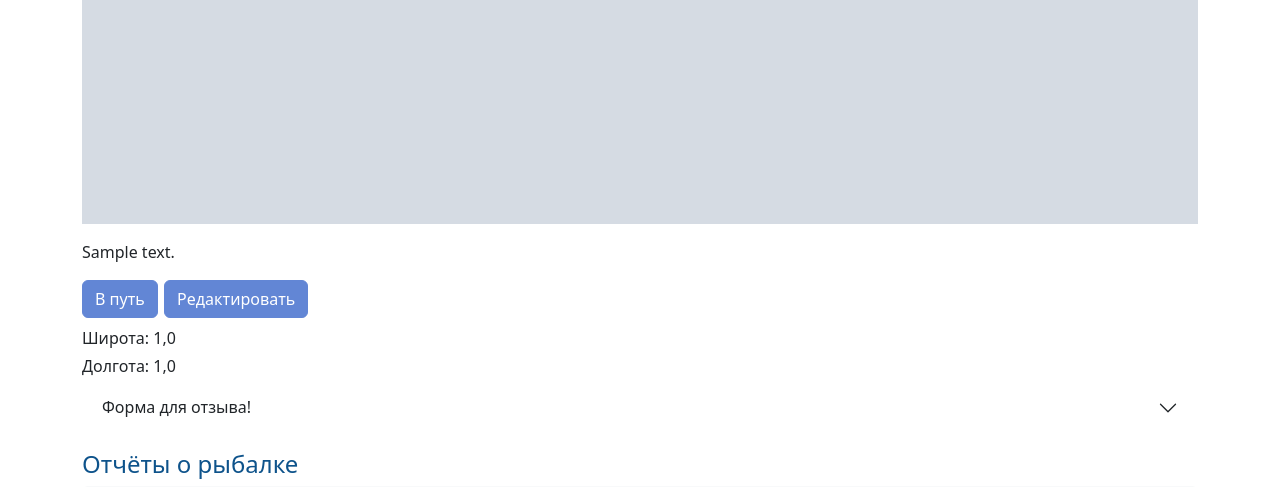
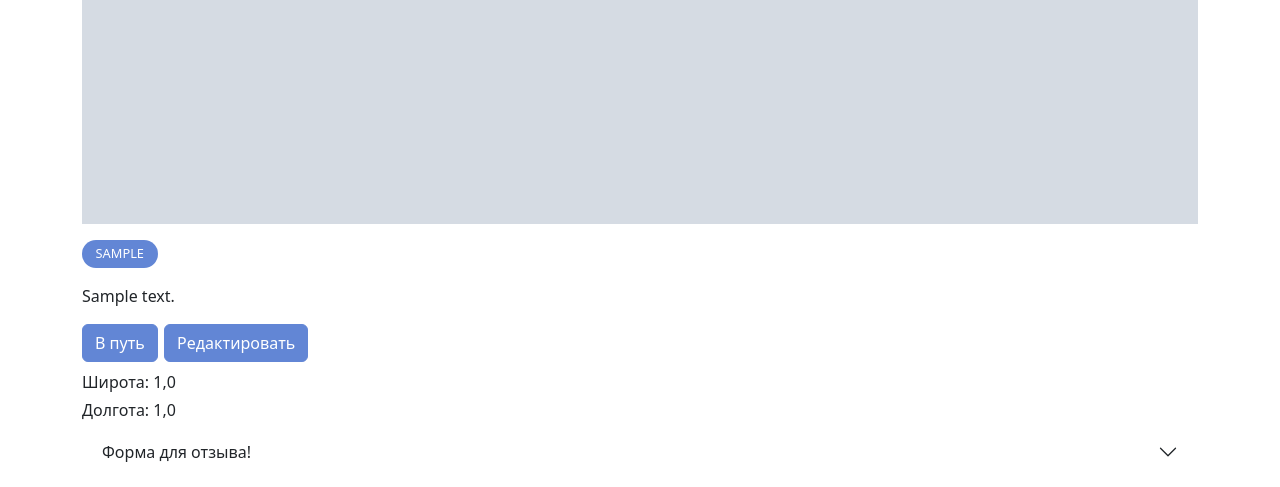
Before and after one commit to EgorDikanskiy/FishPlace, a Django app: page /catalog/1/ in a window 1280 px wide. Shown: the part 728-1215 px from the top of the page. Run offline with Django 4.2, Linux system fonts and the light colour scheme; tables that the repository leaves empty hold one stand-in row (values such as "Sample post"); grey boxes marked "Sample" are stand-in pictures; parts of the project's set-up code (start-up, migrations or seed data) failed here and were passed over; some libraries are stand-ins or nearby versions.

Commit message:
add_tags_and_fix

```diff
--- a/OnTheHook/catalog/admin.py
+++ b/OnTheHook/catalog/admin.py
@@ -35,10 +35,12 @@ class SpotAdmin(admin.ModelAdmin):
         catalog.models.Spot.lat.field.name,
         catalog.models.Spot.lon.field.name,
         catalog.models.Spot.region.field.name,
+        catalog.models.Spot.tags.field.name,
         catalog.models.Spot.status_free.field.name,
         catalog.models.Spot.date_created.field.name,
     )
     readonly_fields = (catalog.models.Spot.date_created.field.name,)
+    filter_horizontal = (catalog.models.Spot.tags.field.name,)
 
     list_display = (
         catalog.models.Spot.name.field.name,
@@ -67,3 +69,4 @@ class SpotAdmin(admin.ModelAdmin):
 
 
 admin.site.register(catalog.models.Region)
+admin.site.register(catalog.models.FishTag)
--- a/OnTheHook/catalog/api.py
+++ b/OnTheHook/catalog/api.py
@@ -6,7 +6,7 @@ __all__ = []
 
 
 class CatalogViewSet(viewsets.ModelViewSet):
-    queryset = models.Spot.objects.all()
+    queryset = models.Spot.objects.filter(is_active=True)
     permission_classes = [permissions.AllowAny]
     serializer_class = serializers.CatalogSerializer
 
--- a/OnTheHook/catalog/forms.py
+++ b/OnTheHook/catalog/forms.py
@@ -1,9 +1,11 @@
-from ckeditor.widgets import CKEditorWidget
 from django import forms
+from django.contrib.admin.widgets import FilteredSelectMultiple
 
 from catalog.models import Spot
 
 __all__ = []
+
+from django_filters import widgets
 
 
 class SpotForm(forms.ModelForm):
@@ -25,6 +27,5 @@ class SpotForm(forms.ModelForm):
             Spot.user.field.name,
             Spot.date_created.field.name,
             Spot.is_active.field.name,
+            Spot.tags.field.name,
         )
-
-        widgets = {Spot.text.field.name: CKEditorWidget()}
--- a/OnTheHook/catalog/models.py
+++ b/OnTheHook/catalog/models.py
@@ -34,6 +34,20 @@ class Region(models.Model):
 
     def __str__(self):
         return self.region
+
+
+class FishTag(models.Model):
+    tag = models.TextField(
+        verbose_name='тег',
+        unique=True,
+    )
+
+    class Meta:
+        verbose_name = 'тег'
+        verbose_name_plural = 'теги'
+
+    def __str__(self):
+        return self.tag
 
 
 class Spot(models.Model):
@@ -85,6 +99,11 @@ class Spot(models.Model):
         null=True,
         default=False,
     )
+    tags = models.ManyToManyField(
+        FishTag,
+        verbose_name='Tags',
+        help_text='Выберите или добавьте тег',
+    )
 
     class Meta:
         ordering = ("region",)
@@ -93,21 +112,21 @@ class Spot(models.Model):
 
     def clean(self) -> None:
         if (
-            not self.id
-            and Spot.objects.filter(
-                lat__gt=self.lat - 0.005,
-                lat__lt=self.lat + 0.005,
-                lon__gt=self.lon - 0.005,
-                lon__lt=self.lon + 0.005,
-            ).exists()
+                not self.id
+                and Spot.objects.filter(
+            lat__gt=self.lat - 0.005,
+            lat__lt=self.lat + 0.005,
+            lon__gt=self.lon - 0.005,
+            lon__lt=self.lon + 0.005,
+        ).exists()
         ):
             raise ValidationError("Объект уже существует")
         return super().clean()
 
     def save(
-        self,
-        *args,
-        **kwargs,
+            self,
+            *args,
+            **kwargs,
     ):
         return super().save(*args, **kwargs)
 
--- a/OnTheHook/catalog/views.py
+++ b/OnTheHook/catalog/views.py
@@ -155,7 +155,6 @@ class CreateFishingPlaceView(View, FormMixin):
             None,
             instance=self.request.user,
         )
-
         return render(request, "catalog/create.html", self.context)
 
     def form_valid(self, form):
--- a/OnTheHook/static_dev/css/style.css
+++ b/OnTheHook/static_dev/css/style.css
@@ -50,6 +50,17 @@
   object-fit: cover;
 }
 
+.tag {
+  padding: 0.3rem 0.85rem;
+  margin-right: 0.5rem;
+  font-size: 0.8rem;
+
+  text-transform: uppercase;
+  border-radius: 2rem;
+  background-color: #6286D5;
+  color: white;
+}
+
 @media (min-width: 768px) {
   .carousel-image {
     height: 450px;
--- a/OnTheHook/templates/catalog/detail.html
+++ b/OnTheHook/templates/catalog/detail.html
@@ -28,6 +28,13 @@
       </button>
     </div>
     <div class="py-3">
+      <div class="mb-3">
+        <ul class="d-flex list-unstyled">
+        {% for tag in spot_info.tags.all %}
+        <li class="tag">{{ tag.tag }}</li>
+        {% endfor %}
+        </ul>
+      </div>
       <div class="mb-3">
         <p>{{ spot_info.text|safe }}</p>
       </div>
--- a/OnTheHook/users/forms.py
+++ b/OnTheHook/users/forms.py
@@ -54,5 +54,5 @@ class EditProfile(ModelForm):
             User.email.field.name,
             User.location.field.name,
             User.avatar.field.name,
-            User.birthday.field.name,
+            User.experience.field.name,
         )
--- a/OnTheHook/users/models.py
+++ b/OnTheHook/users/models.py
@@ -70,9 +70,16 @@ class User(AbstractBaseUser, PermissionsMixin):
         null=True,
     )
 
+    experience = models.IntegerField(
+        verbose_name="Стаж в годах",
+        blank=True,
+        null=True,
+    )
+
     location = models.ForeignKey(
         "catalog.Region",
         on_delete=models.CASCADE,
+        verbose_name="Место жительства",
         blank=True,
         null=True,
     )
```
Also changed, not shown: OnTheHook/catalog/migrations/0001_initial.py, OnTheHook/catalog/migrations/0002_initial.py, OnTheHook/catalog/migrations/0003_fishtag_spot_tags.py (added), OnTheHook/catalog/migrations/0004_rename_slug_fishtag_tag.py (added), OnTheHook/catalog/migrations/0005_alter_spot_tags.py (added), OnTheHook/rating/migrations/0001_initial.py, OnTheHook/rating/migrations/0002_initial.py, OnTheHook/users/migrations/0001_initial.py, OnTheHook/users/migrations/0004_user_experience.py (added).
